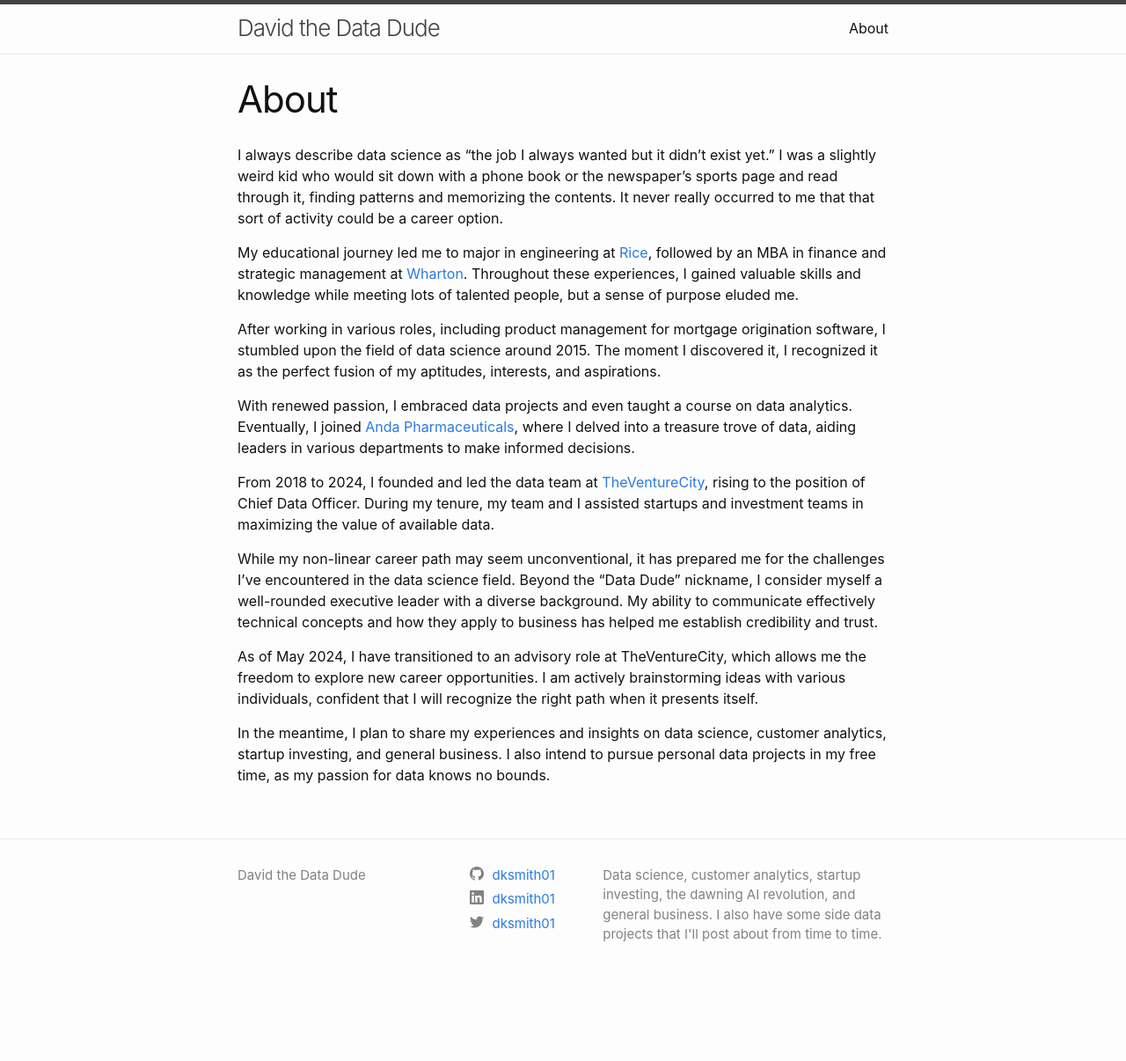
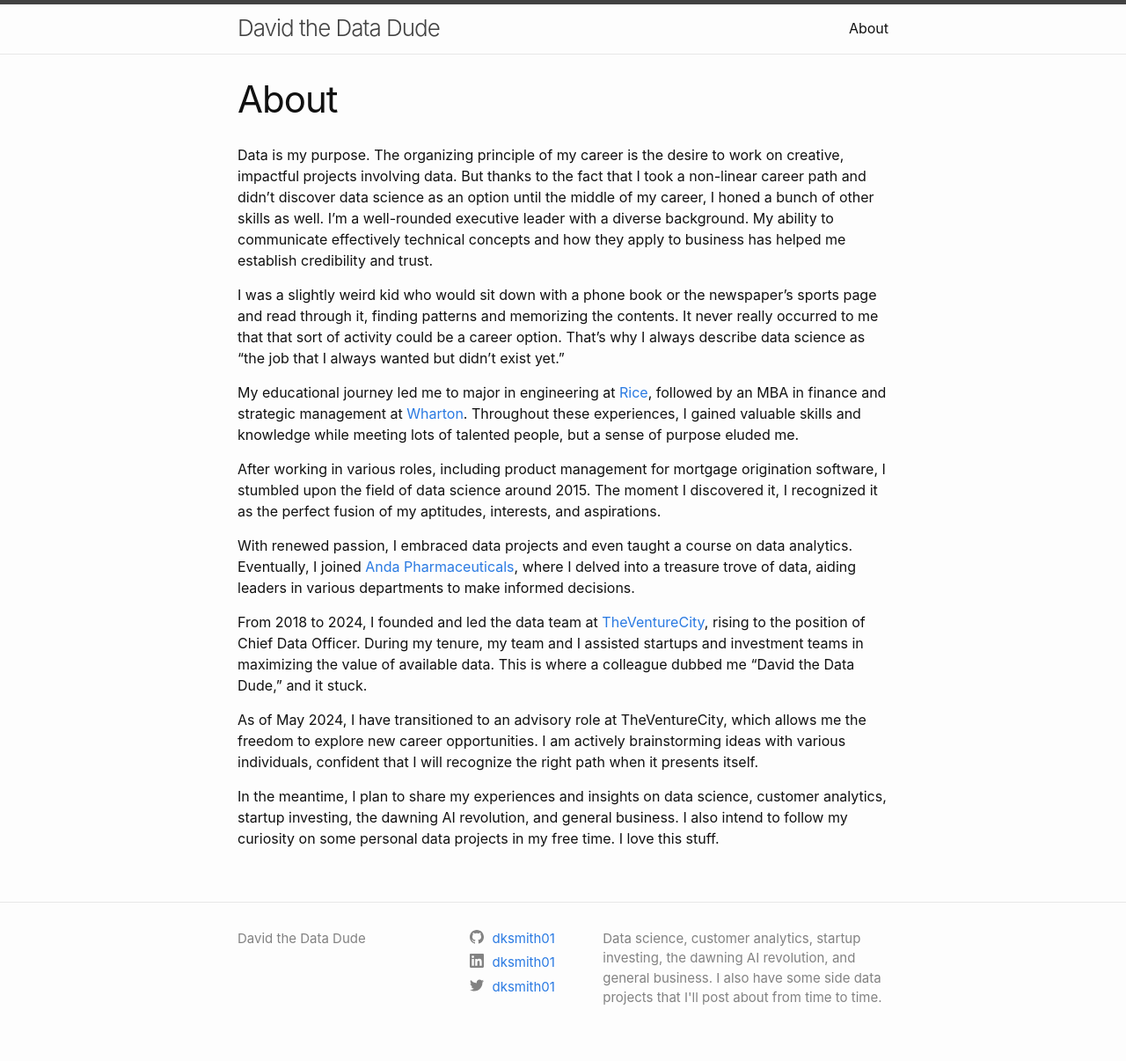
Before and after one commit to dksmith01/dksmith01.github.io, a Jekyll site: the page built from about.markdown, in a window 1280 px wide. Shown: the whole page at 88% size. Built offline with Jekyll 4.4.1, drawn with Linux system fonts in a browser that asks for light colours; before the commit the page ends 1134 px from its top, so only the background shows below that.

Commit message:
Update about.markdown

```diff
--- a/about.markdown
+++ b/about.markdown
@@ -4,7 +4,9 @@
 permalink: /about/
 ---
 
-I always describe data science as "the job I always wanted but it didn't exist yet." I was a slightly weird kid who would sit down with a phone book or the newspaper's sports page and read through it, finding patterns and memorizing the contents. It never really occurred to me that that sort of activity could be a career option.
+Data is my purpose. The organizing principle of my career is the desire to work on creative, impactful projects involving data. But thanks to the fact that I took a non-linear career path and didn't discover data science as an option until the middle of my career, I honed a bunch of other skills as well. I'm a well-rounded executive leader with a diverse background. My ability to communicate effectively technical concepts and how they apply to business has helped me establish credibility and trust.
+
+I was a slightly weird kid who would sit down with a phone book or the newspaper's sports page and read through it, finding patterns and memorizing the contents. It never really occurred to me that that sort of activity could be a career option. That's why I always describe data science as "the job that I always wanted but didn't exist yet."
 
 My educational journey led me to major in engineering at [Rice](https://www.rice.edu/), followed by an MBA in finance and strategic management at [Wharton](https://www.wharton.upenn.edu/). Throughout these experiences, I gained valuable skills and knowledge while meeting lots of talented people, but a sense of purpose eluded me.
 
@@ -12,10 +14,8 @@
 
 With renewed passion, I embraced data projects and even taught a course on data analytics. Eventually, I joined [Anda Pharmaceuticals](https://www.andanet.com/), where I delved into a treasure trove of data, aiding leaders in various departments to make informed decisions.
 
-From 2018 to 2024, I founded and led the data team at [TheVentureCity](https://www.theventure.city/), rising to the position of Chief Data Officer. During my tenure, my team and I assisted startups and investment teams in maximizing the value of available data.
-
-While my non-linear career path may seem unconventional, it has prepared me for the challenges I've encountered in the data science field. Beyond the "Data Dude" nickname, I consider myself a well-rounded executive leader with a diverse background. My ability to communicate effectively technical concepts and how they apply to business has helped me establish credibility and trust.
+From 2018 to 2024, I founded and led the data team at [TheVentureCity](https://www.theventure.city/), rising to the position of Chief Data Officer. During my tenure, my team and I assisted startups and investment teams in maximizing the value of available data. This is where a colleague dubbed me "David the Data Dude," and it stuck.
 
 As of May 2024, I have transitioned to an advisory role at TheVentureCity, which allows me the freedom to explore new career opportunities. I am actively brainstorming ideas with various individuals, confident that I will recognize the right path when it presents itself.
 
-In the meantime, I plan to share my experiences and insights on data science, customer analytics, startup investing, and general business. I also intend to pursue personal data projects in my free time, as my passion for data knows no bounds.
+In the meantime, I plan to share my experiences and insights on data science, customer analytics, startup investing, the dawning AI revolution, and general business. I also intend to follow my curiosity on some personal data projects in my free time. I love this stuff.
```
